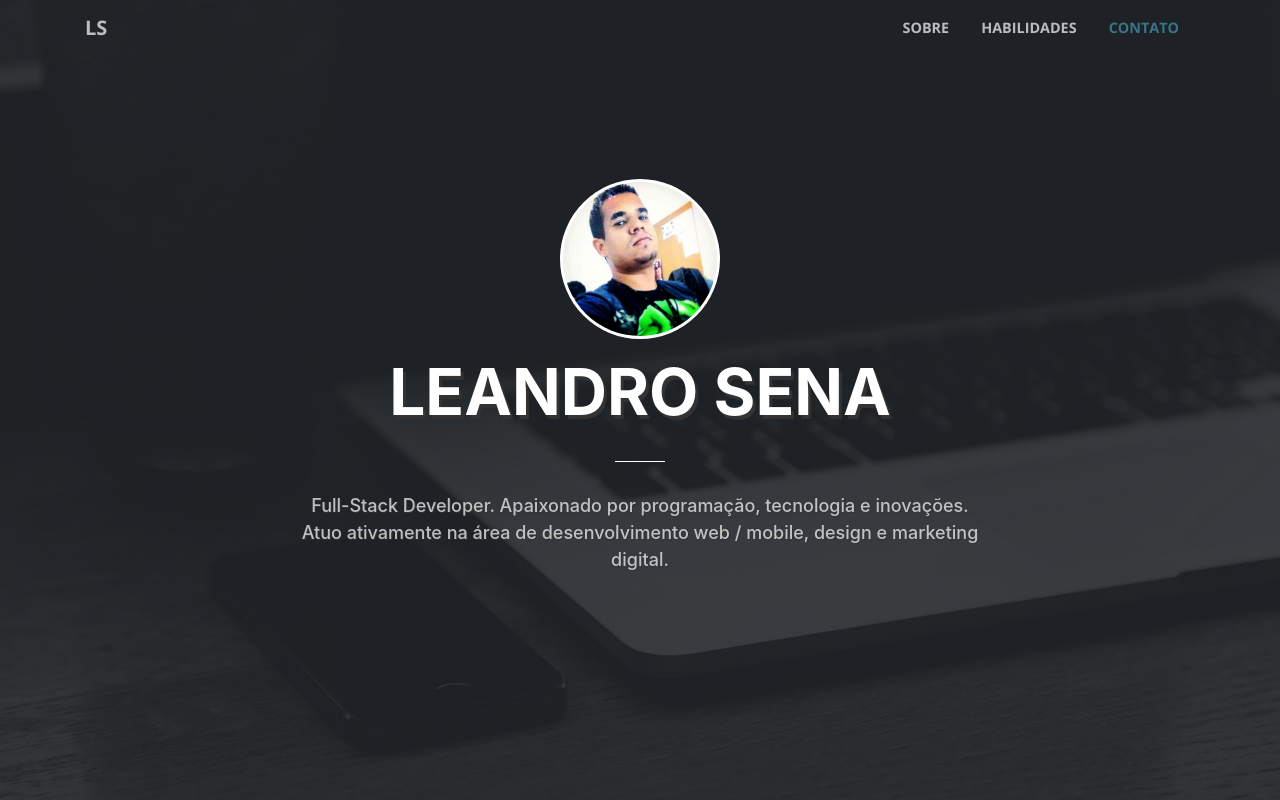
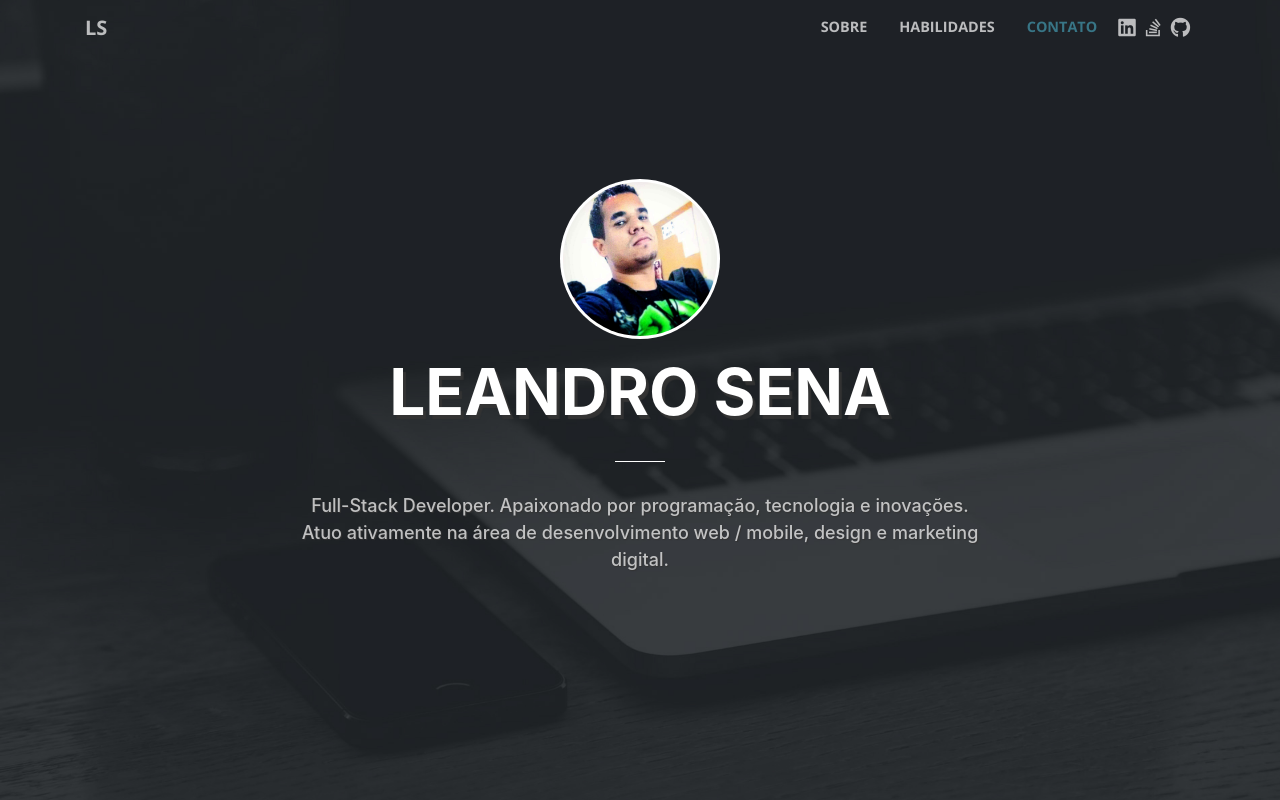
Before and after one commit to leosena777/leosena777.github.io, a website with bundled scripts: page index.html in a window 1280 px wide. Shown: the top 800 px of the page. Built offline with nearby package versions, Linux system fonts and the light colour scheme.

Commit message:
alteração dos links do topo

```diff
--- a/index.html
+++ b/index.html
@@ -41,9 +41,23 @@
             <li class="nav-item">
               <a class="nav-link js-scroll-trigger" href="#services">Habilidades</a>
             </li>
+
             <li class="nav-item">
               <a class="nav-link js-scroll-trigger" href="#contact">Contato</a>
             </li>
+
+            <li class="nav-item">
+              <a class="nav-link nav-ico" title="Linkedin" href="https://www.linkedin.com/in/leandro-oliveira-sena-748036167/" target="_blank"> <i class="fab fa-linkedin"></i> </a>
+            </li>
+
+            <li class="nav-item">
+              <a class="nav-link nav-ico" title="StackOverflow" href="https://pt.stackoverflow.com/users/117535/leandro-sena" target="_blank"> <i class="fab fa-stack-overflow"></i> </a>
+            </li>
+
+            <li class="nav-item">
+              <a class="nav-link nav-ico" title="Github" href="https://github.com/leosena777" target="_blank"> <i class="fab fa-github"></i> </a>
+            </li>
+
           </ul>
         </div>
       </div>
--- a/scss/_navbar.scss
+++ b/scss/_navbar.scss
@@ -32,6 +32,11 @@
             background-color: transparent;
           }
         }
+      }
+      a.nav-ico{
+        font-size: 20px;
+        padding: 5px !important;
+        font-weight: normal;
       }
     }
   }
```
Also changed, not shown: css/creative.css, css/creative.min.css.
